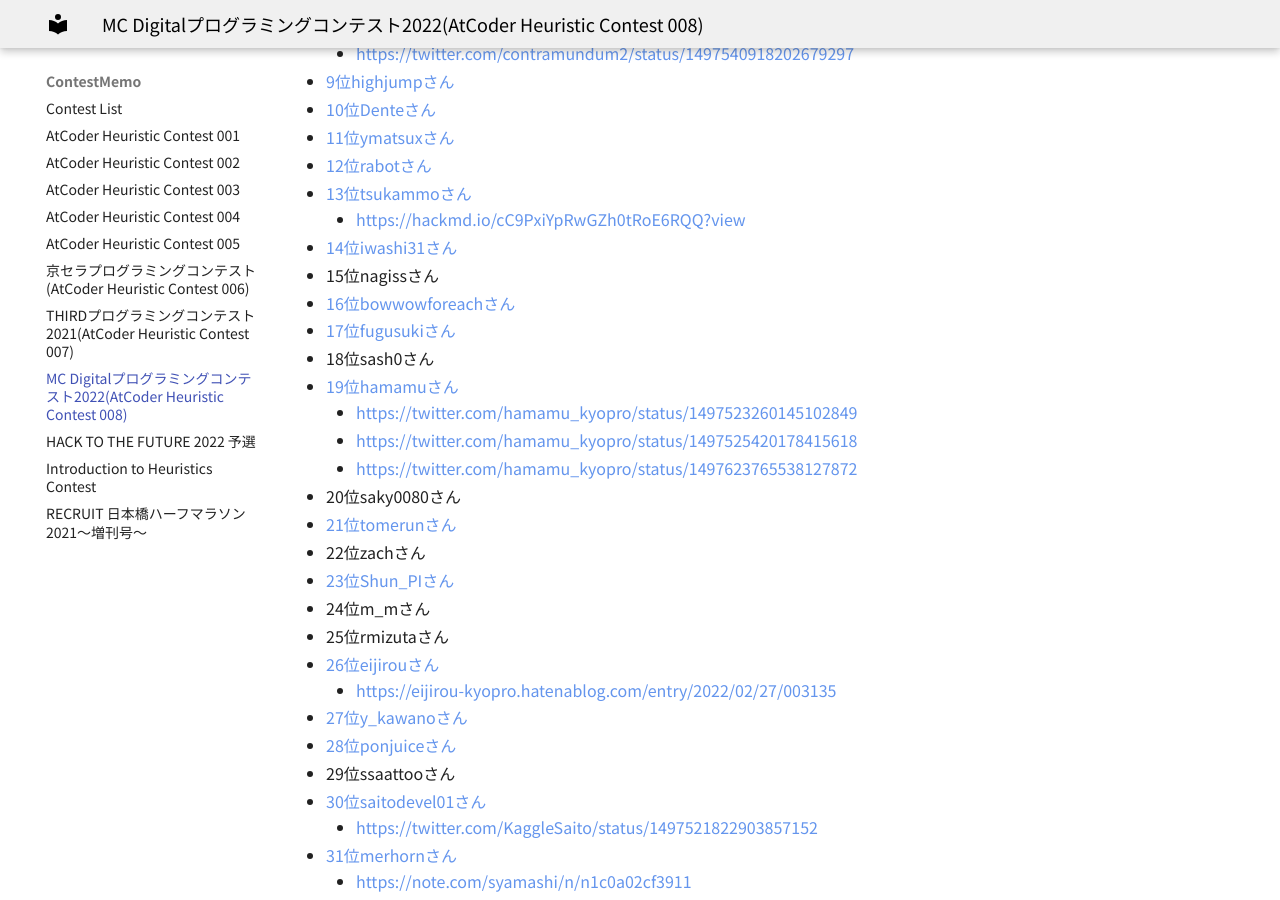
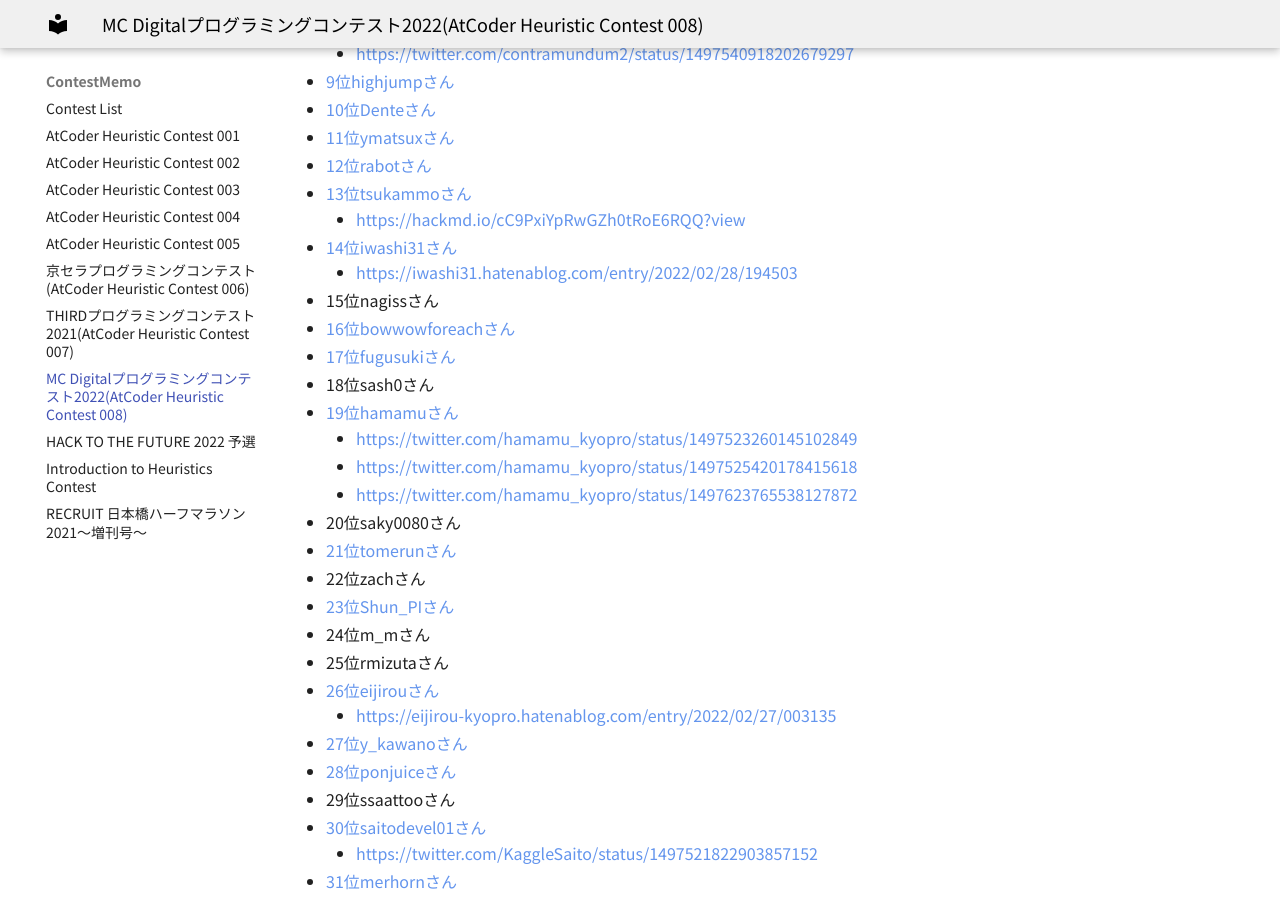
Before and after one commit to jetbead/AtCoderHeuristicContestMemo, an MkDocs documentation site: the page built from docs/ContestMemo/ahc008.md, in a window 1280 px wide and 900 px high, scrolled down 1178 px. Built offline with MkDocs 1.6.1 and Material for MkDocs 9.7.7, drawn with Linux system fonts in a browser that asks for light colours; some web fonts are replaced; some of the changed lines change nothing that is shown.

Commit message:
Update ahc008.md

```diff
--- a/docs/ContestMemo/ahc008.md
+++ b/docs/ContestMemo/ahc008.md
@@ -44,6 +44,7 @@
 - [13位tsukammoさん](https://twitter.com/tsukammo/status/1497512484059578369)
     - https://hackmd.io/cC9PxiYpRwGZh0tRoE6RQQ?view
 - [14位iwashi31さん](https://twitter.com/iwashi31/status/1497512290291449856)
+    - https://iwashi31.hatenablog.com/entry/2022/02/28/194503
 - 15位nagissさん
 - [16位bowwowforeachさん](https://twitter.com/bowwowforeach/status/1497514444599230464)
 - [17位fugusukiさん](https://twitter.com/fugusuki/status/1497795705020518408)
```
